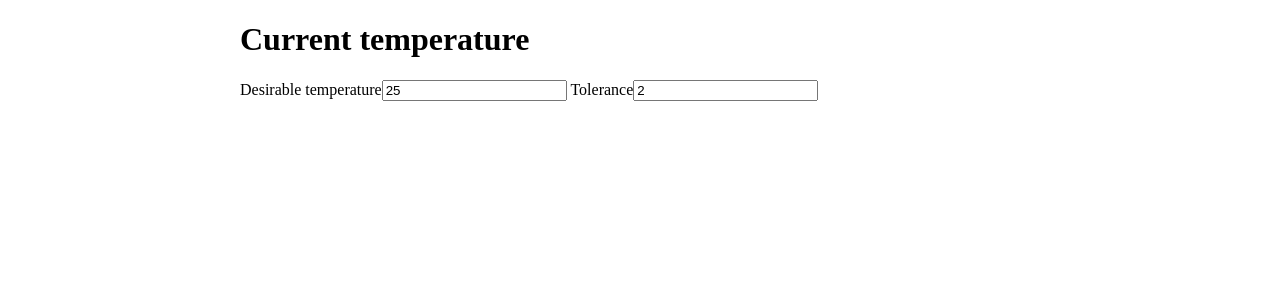
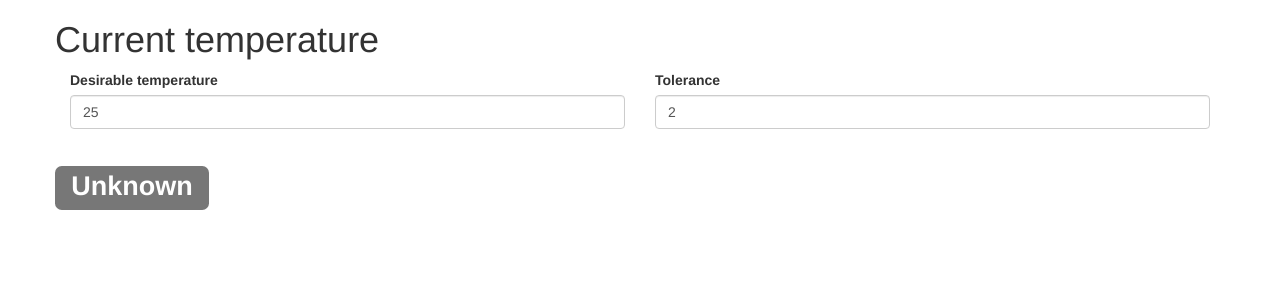
Before and after one commit to marczykm/BrewingHelper, a Flask app: page / in a window 1280 px wide. Shown: the top 300 px of the page. Run offline with Flask 2, Linux system fonts and the light colour scheme; some libraries are stand-ins or nearby versions.

Commit message:
added twitter bootstrap

```diff
--- a/static/script.js
+++ b/static/script.js
@@ -19,8 +19,14 @@ $(document).ready(function(){
                     data.currentTemperature < parseFloat(desirableTemperature)-parseFloat(tolerance)){
                     audioElement.play();
                     console.log('playing sound');
+                    $("#current-temperature").addClass("label-danger").removeClass("label-success");
+                } else {
+                    $("#current-temperature").addClass("label-success").removeClass("label-danger");
                 }
             }
+        }).fail(function(){
+            $("#current-temperature").removeClass("label-danger").removeClass("label-success").addClass("label-default").text("Unknown");
+            audioElement.play();
         })
     }, 3000);
 });
--- a/templates/index.html
+++ b/templates/index.html
@@ -2,20 +2,36 @@
 <html>
     <head>
         <title>BrewingHelper</title>
+        <link rel="stylesheet" href="https://maxcdn.bootstrapcdn.com/bootstrap/3.3.5/css/bootstrap.min.css">
+        <link rel="stylesheet" href="https://maxcdn.bootstrapcdn.com/bootstrap/3.3.5/css/bootstrap-theme.min.css">
         <link rel="stylesheet" href="{{ style }}" />
+        <meta name="viewport" content="width=device-width, initial-scale=1, maximum-scale=1, user-scalable=no">
     </head>
     <body>
-        <div id="container">
-            <h1>Current temperature</h1>
-            <label>Desirable temperature<input id="desirableTemperature" type="number" value="25"/></label>
-            <label>Tolerance<input id="tolerance" type="number" value="2"/></label>
+        <div class="container">
+            <div class="row">
+                <h1>Current temperature</h1>
+            </div>
+            <div class="row">
+                <div class="form-group col-md-6">
+                    <label for="desirableTemperature">Desirable temperature</label>
+                    <input id="desirableTemperature" class="form-control" type="number" value="25"/>
+                </div>
+                <div class="form-group col-md-6">
+                    <label for="tolerance">Tolerance</label>
+                    <input id="tolerance" class="form-control" type="number" value="2"/>
+                </div>
+            </div>
 
-            <p id="current-temperature"></p>
+            <div class="row">
+                <h1><span id="current-temperature" class="label label-default">Unknown</span></h1>
+            </div>
 
             <audio src=""></audio>
         </div>
 
         <script src="https://code.jquery.com/jquery-2.1.4.js"></script>
+        <script src="https://maxcdn.bootstrapcdn.com/bootstrap/3.3.5/js/bootstrap.min.js"></script>
         <script src="{{ javascript }}"></script>
     </body>
 </html>
```
